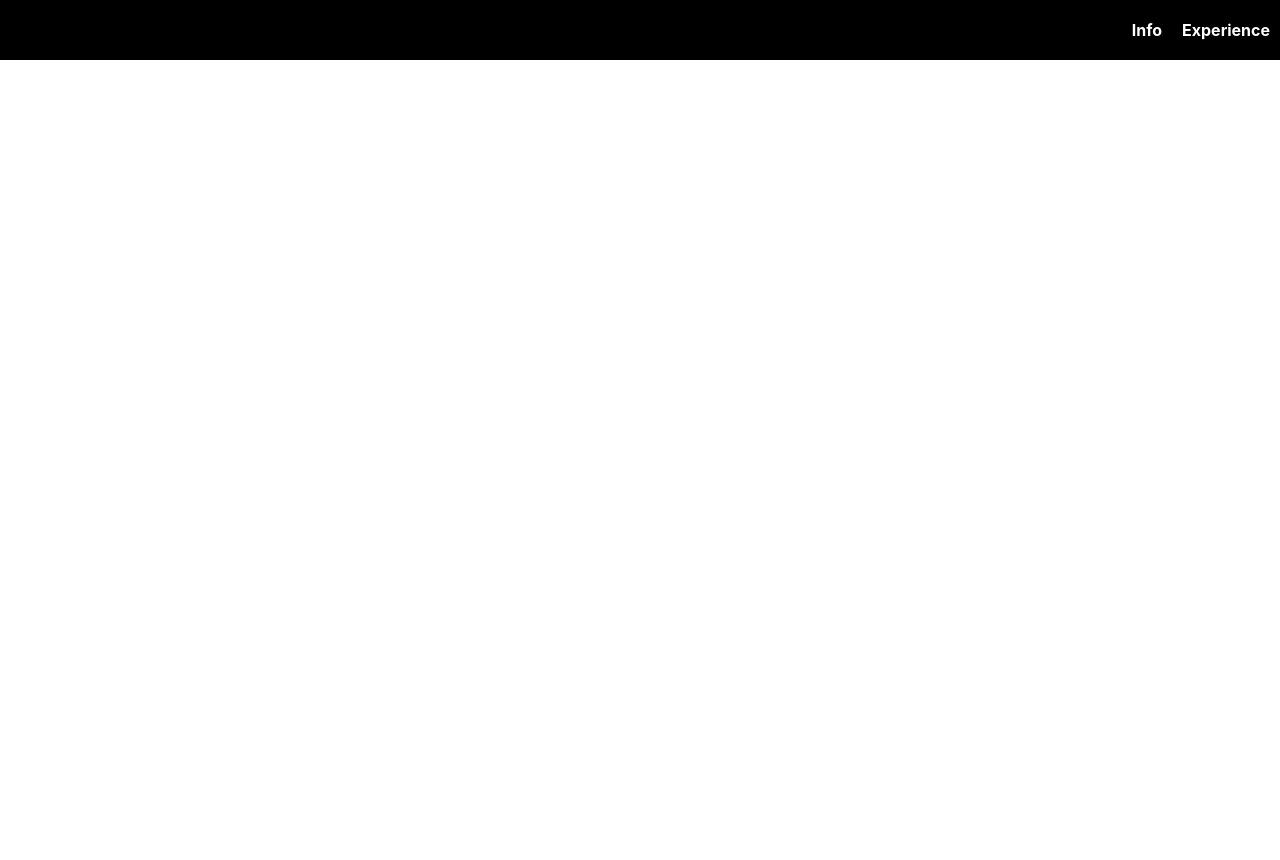
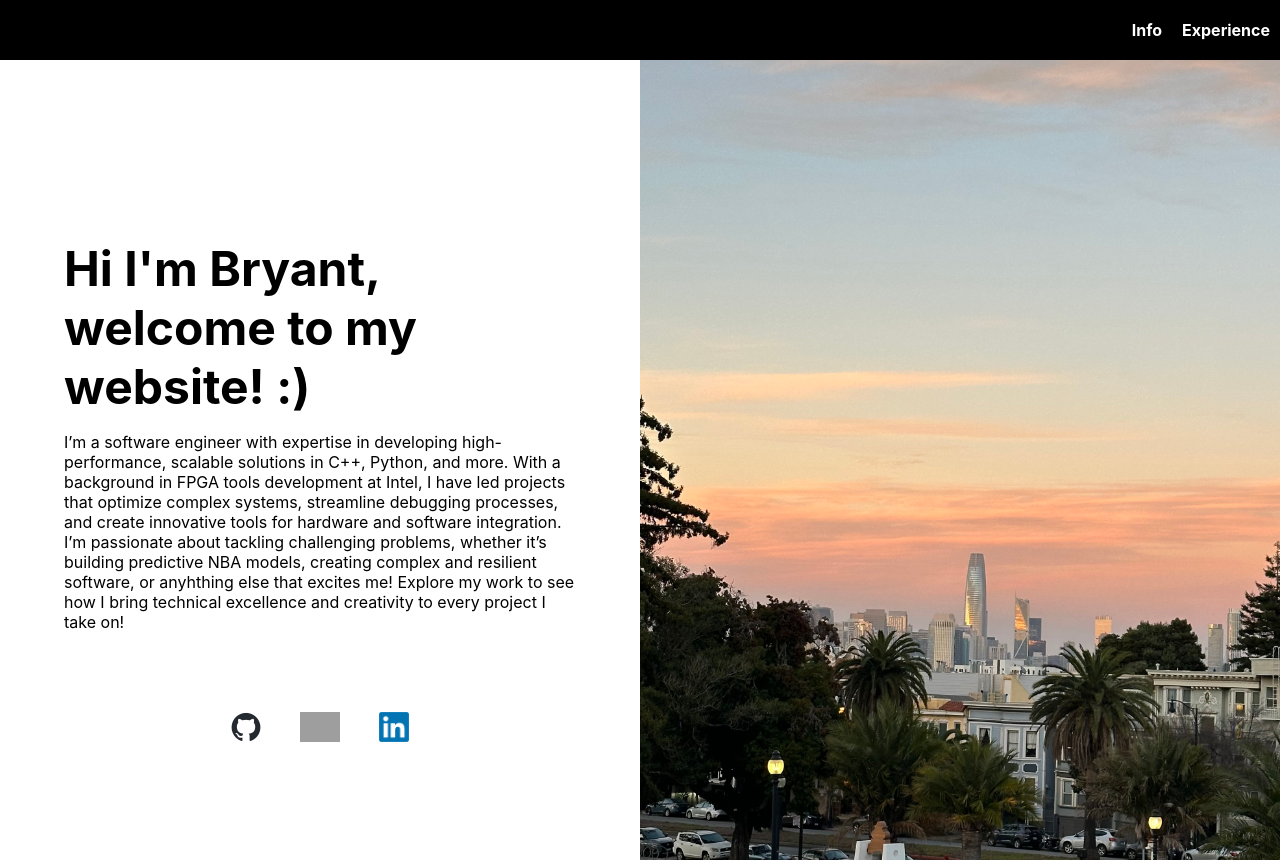
Before and after one commit to brybranmuffin/cloud-resume, a React (Create React App) app: page / in a window 1280 px wide. Before the commit this address had no page. Before the commit the page ends 800 px from the top, so only its background shows below. Built offline with nearby package versions, Linux system fonts and the light colour scheme; grey boxes are pictures that could not be loaded.

Commit message:
favicon and site tag added

```diff
--- a/public/index.html
+++ b/public/index.html
@@ -2,7 +2,7 @@
 <html lang="en">
   <head>
     <meta charset="utf-8" />
-    <link rel="icon" href="%PUBLIC_URL%/favicon.ico" />
+    <link rel="icon" href="%PUBLIC_URL%/b.png" />
     <meta name="viewport" content="width=device-width, initial-scale=1" />
     <meta name="theme-color" content="#000000" />
     <meta
@@ -24,7 +24,7 @@
       work correctly both with client-side routing and a non-root public URL.
       Learn how to configure a non-root public URL by running `npm run build`.
     -->
-    <title>React App</title>
+    <title>Bryant's Site</title>
   </head>
   <body>
     <noscript>You need to enable JavaScript to run this app.</noscript>
--- a/src/App.js
+++ b/src/App.js
@@ -14,6 +14,7 @@ function App() {
       <BrowserRouter>
         <Routes>
           <Route path="/info" element={<Info />} />
+          <Route path="/" element={<Info />} />
           {/* <Route path="/projects" element={<Projects />} /> */}
           <Route path="/experience" element={<Experience />} />
         </Routes>
```
Also changed, not shown: public/b.png (added).
